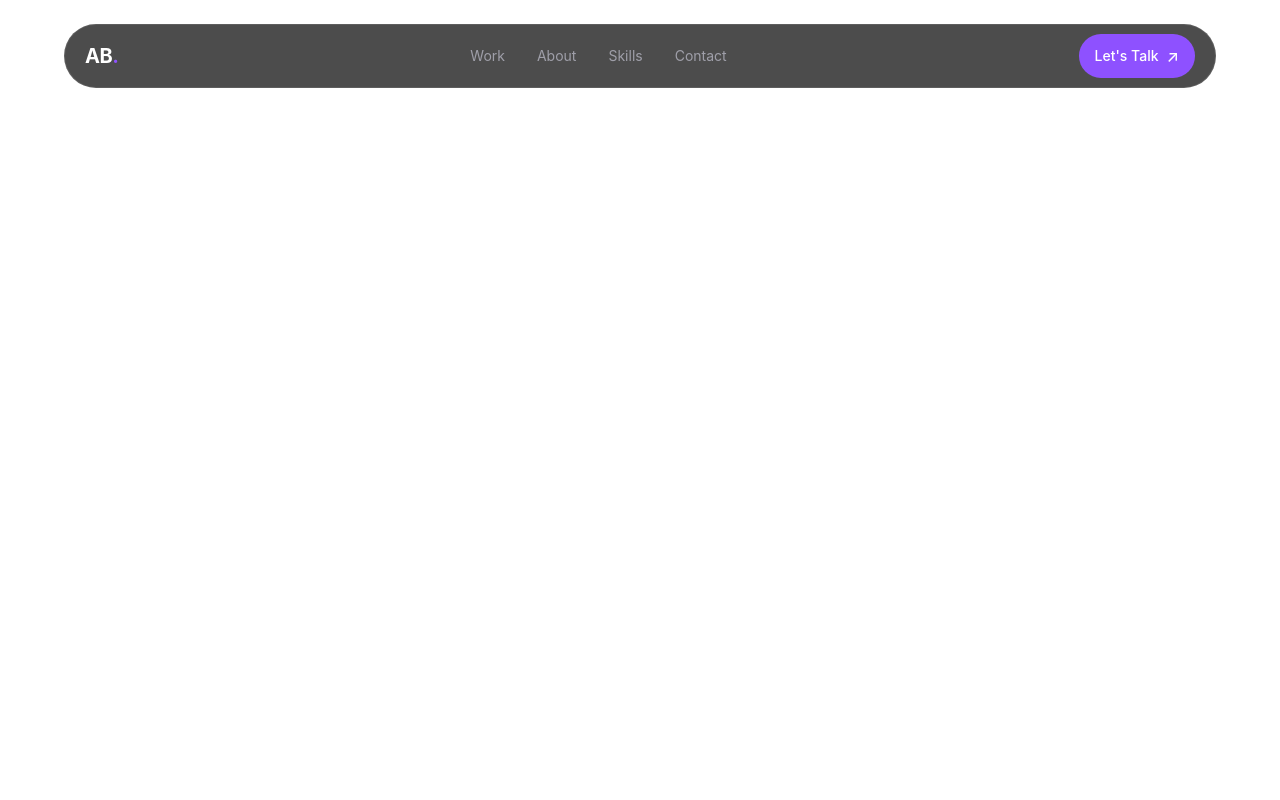
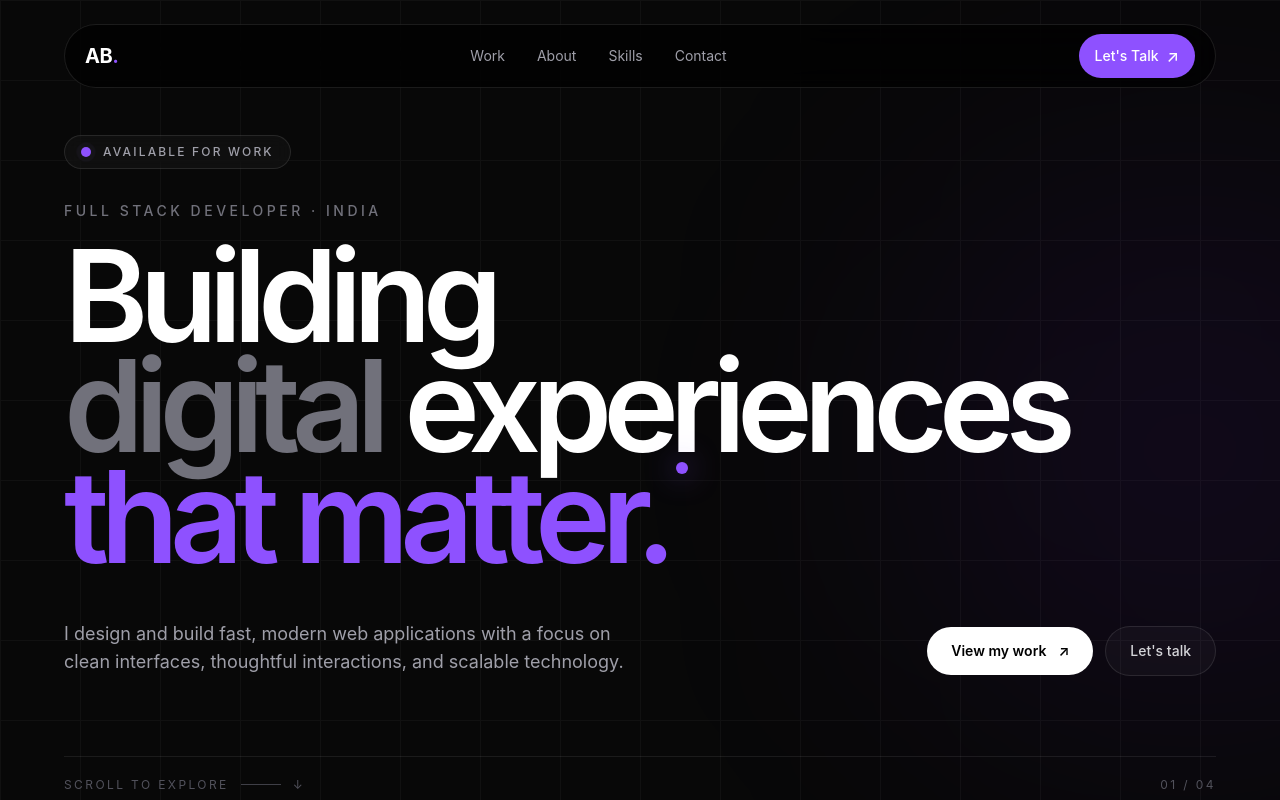
Before and after one commit to Aryanbhatti777/Portfolio-hackathon, a React (Vite) app: page / in a window 1280 px wide. Built offline with nearby package versions, Linux system fonts and the light colour scheme; the HTML template or start-up script is replaced by a standard one.

Commit message:
Hero content done

```diff
--- a/src/App.jsx
+++ b/src/App.jsx
@@ -1,12 +1,12 @@
 import Navbar from "./componenets/Navbar"
-// import Main from "./pages/Main"
+import Main from "./pages/Main"
 
 function App() {
   return (
     <>
 
       <Navbar />
-      {/* <Main/> */}
+      <Main/>
     </>
   )
 }
--- a/src/componenets/Hero.jsx
+++ b/src/componenets/Hero.jsx
@@ -0,0 +1,127 @@
+
+const Hero = () => {
+  return (
+    <section
+      id="hero"
+      className="relative flex min-h-screen items-center overflow-hidden bg-[#080808] px-6 pt-32 text-white sm:px-10 lg:px-16"
+    >
+      {/* Background Grid */}
+      <div
+        className="pointer-events-none absolute inset-0 opacity-[0.035]"
+        style={{
+          backgroundImage:
+            "linear-gradient(to right, white 1px, transparent 1px), linear-gradient(to bottom, white 1px, transparent 1px)",
+          backgroundSize: "80px 80px",
+        }}
+      />
+
+      {/* Violet Glow */}
+      <div className="pointer-events-none absolute -right-40 top-1/4 h-[500px] w-[500px] rounded-full bg-violet-600/10 blur-[140px]" />
+
+      {/* Main Content */}
+      <div className="relative mx-auto w-full max-w-7xl">
+        <div className="max-w-6xl">
+
+          {/* Availability */}
+          <div
+            id="availability"
+            className="mb-8 flex w-fit items-center gap-3 rounded-full border border-white/10 bg-white/[0.03] px-4 py-2 backdrop-blur-sm"
+          >
+            <span className="relative flex h-2.5 w-2.5">
+              <span className="absolute inline-flex h-full w-full animate-ping rounded-full bg-violet-400 opacity-60" />
+              <span className="relative inline-flex h-2.5 w-2.5 rounded-full bg-violet-500" />
+            </span>
+
+            <span className="text-xs font-medium uppercase tracking-[0.18em] text-zinc-400">
+              Available for work
+            </span>
+          </div>
+
+          {/* Small Intro */}
+          <p
+            id="heroIntro"
+            className="mb-5 text-sm font-medium uppercase tracking-[0.25em] text-zinc-500"
+          >
+            Full Stack Developer · India
+          </p>
+
+          {/* Main Heading */}
+          <h1
+            id="heroTitle"
+            className="max-w-6xl text-[clamp(4rem,10vw,9.5rem)] font-semibold leading-[0.86] tracking-[-0.07em]"
+          >
+            Building
+            <br />
+
+            <span className="text-zinc-500">digital</span>{" "}
+            experiences
+            <br />
+
+            <span className="relative inline-block text-violet-500">
+              that matter.
+              <span className="absolute -right-5 top-0 h-3 w-3 rounded-full bg-violet-500 shadow-[0_0_30px_rgba(139,92,246,0.8)]" />
+            </span>
+          </h1>
+
+          {/* Bottom Content */}
+          <div className="mt-12 flex flex-col gap-8 lg:flex-row lg:items-end lg:justify-between">
+
+            {/* Description */}
+            <p
+              id="heroDescription"
+              className="max-w-xl text-base leading-7 text-zinc-400 sm:text-lg"
+            >
+              I design and build fast, modern web applications with a focus
+              on clean interfaces, thoughtful interactions, and scalable
+              technology.
+            </p>
+
+            {/* Buttons */}
+            <div
+              id="heroButtons"
+              className="flex flex-wrap items-center gap-3"
+            >
+              <a
+                href="#work"
+                className="group flex items-center gap-3 rounded-full bg-white px-6 py-3.5 text-sm font-semibold text-black transition-all duration-300 hover:bg-violet-500 hover:text-white"
+              >
+                View my work
+
+                <span className="transition-transform duration-300 group-hover:-translate-y-1 group-hover:translate-x-1">
+                  ↗
+                </span>
+              </a>
+
+              <a
+                href="#contact"
+                className="rounded-full border border-white/10 bg-white/[0.03] px-6 py-3.5 text-sm font-medium text-zinc-300 transition-all duration-300 hover:border-white/20 hover:bg-white/[0.07] hover:text-white"
+              >
+                Let's talk
+              </a>
+            </div>
+          </div>
+
+          {/* Bottom Meta */}
+          <div
+            id="scrollIndicator"
+            className="mt-20 flex items-center justify-between border-t border-white/[0.08] pt-5"
+          >
+            <div className="flex items-center gap-3 text-xs uppercase tracking-[0.2em] text-zinc-600">
+              <span>Scroll to explore</span>
+
+              <span className="h-px w-10 bg-zinc-700" />
+
+              <span>↓</span>
+            </div>
+
+            <div className="hidden text-xs tracking-[0.2em] text-zinc-600 sm:block">
+              01 / 04
+            </div>
+          </div>
+        </div>
+      </div>
+    </section>
+  );
+};
+
+export default Hero;
--- a/src/pages/Main.jsx
+++ b/src/pages/Main.jsx
@@ -0,0 +1,12 @@
+import React from 'react'
+import Hero from '../componenets/Hero';
+
+const Main = () => {
+  return (
+      <>
+      <Hero/>
+      </>
+  )
+}
+
+export default Main;
```
